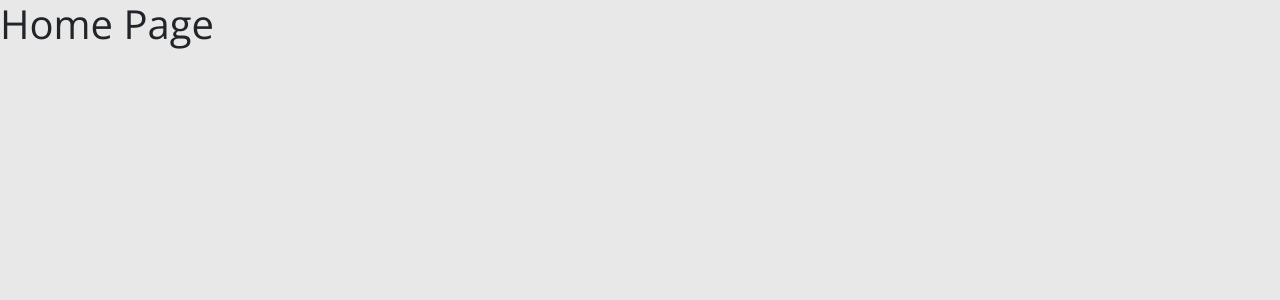
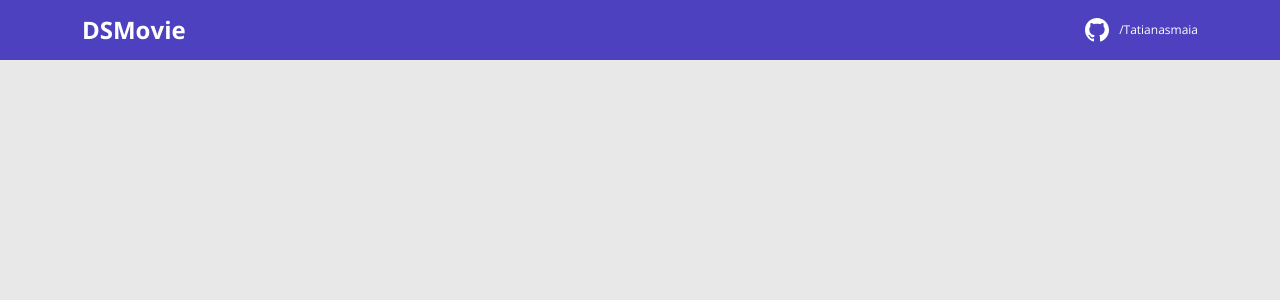
Before and after one commit to Tatianasmaia/dsmovie, a React (Create React App) app in the folder frontend/: page / in a window 1280 px wide. Shown: the top 300 px of the page. Built offline with nearby package versions, Linux system fonts and the light colour scheme.

Commit message:
Added navbar

```diff
--- a/frontend/src/App.tsx
+++ b/frontend/src/App.tsx
@@ -1,6 +1,9 @@
+import Navbar from "./components/Navbar";
+
+
 function App() {
   return (
-    <h1>Home Page</h1>
+    <Navbar />
   );
 }
 
--- /dev/null
+++ b/frontend/src/components/Navbar/index.tsx
@@ -0,0 +1,23 @@
+import { ReactComponent as GithubIcon } from "assets/img/github.svg";
+import './styles.css';
+
+function Navbar() {
+
+    return (
+        <header>
+            <nav className="container">
+                <div className="dsmovie-nav-content">
+                    <h1>DSMovie</h1>
+                    <a href="https://github.com/Tatianasmaia">
+                        <div className="dsmovie-contact-container">
+                            <GithubIcon />
+                            <p className="dsmovie-contact-link">/Tatianasmaia</p>
+                        </div>
+                    </a>
+                </div>
+            </nav>
+        </header>
+    )
+}
+
+export default Navbar;
--- /dev/null
+++ b/frontend/src/components/Navbar/styles.css
@@ -0,0 +1,28 @@
+header{
+    background-color: var(--color-primary);
+    height: 60px;
+    display: flex;
+    align-items: center;
+}
+.dsmovie-nav-content{
+    display: flex;
+    justify-content: space-between;
+    align-items: center;
+    color: #fff;
+}
+
+.dsmovie-nav-content h1{
+    margin: 0;
+    font-weight: 700;
+    font-size: 24px;
+}
+
+.dsmovie-contact-container{
+    display: flex;
+    align-items: center;
+}
+
+.dsmovie-contact-link{
+    margin: 0 0 0 10px;
+    font-size: 12px;
+}
--- a/frontend/tsconfig.json
+++ b/frontend/tsconfig.json
@@ -1,5 +1,6 @@
 {
   "compilerOptions": {
+    "baseUrl": "./src",
     "target": "es5",
     "lib": [
       "dom",
```
Also changed, not shown: frontend/src/assets/img/github.svg (added).
